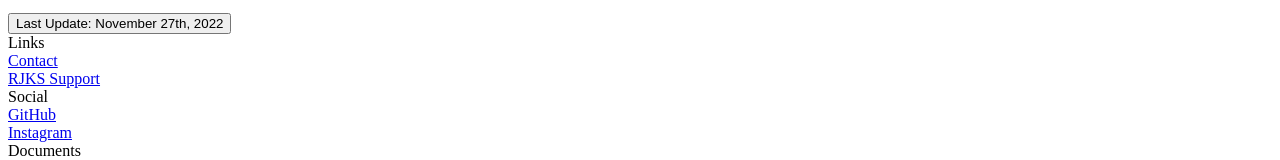
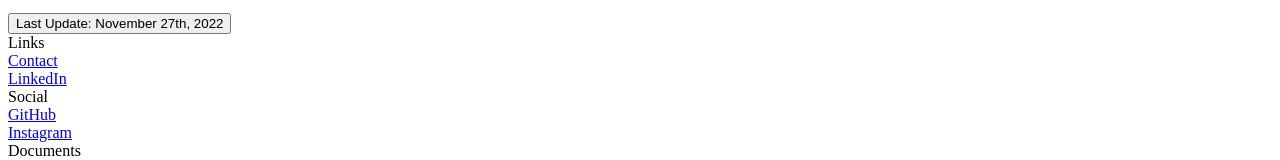
Before and after one commit to henry-herrmann/portfolio-site-v2, a Next.js app: page /legal-notice in a window 1280 px wide. Shown: the part 1049-1209 px from the top of the page. Built offline with nearby package versions, Linux system fonts and the light colour scheme.

Commit message:
Add LinkedIn

```diff
--- a/components/Footer.js
+++ b/components/Footer.js
@@ -10,7 +10,7 @@ export default function Footer(){
                         <div className='text-white font-bold text-2xl mb-1'>Links</div>
                         <div className='flex flex-col'>
                             <a href="mailto:henry@herrmann.page" className='text-white font-light mt-1'>Contact</a>
-                            <Link href="https://link.rjks.us/support"><div className='text-white font-light mt-1'>RJKS Support</div></Link>
+                            <Link href="https://www.linkedin.com/in/henryherrmann/"><div className='text-white font-light mt-1'>LinkedIn</div></Link>
                         </div>
                     </div>
                     <div className='md:m-10 pt-10 md:p-0'>
```
